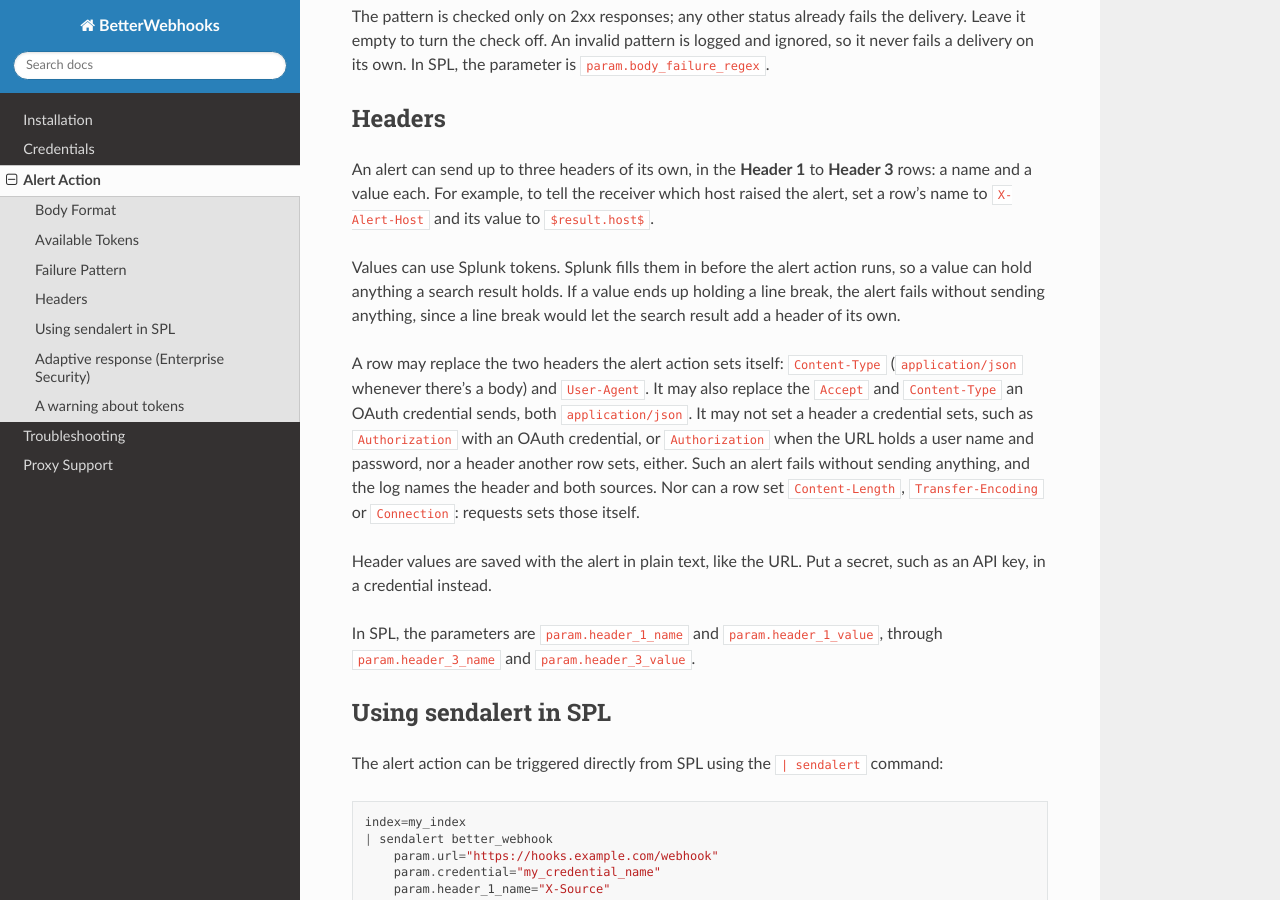
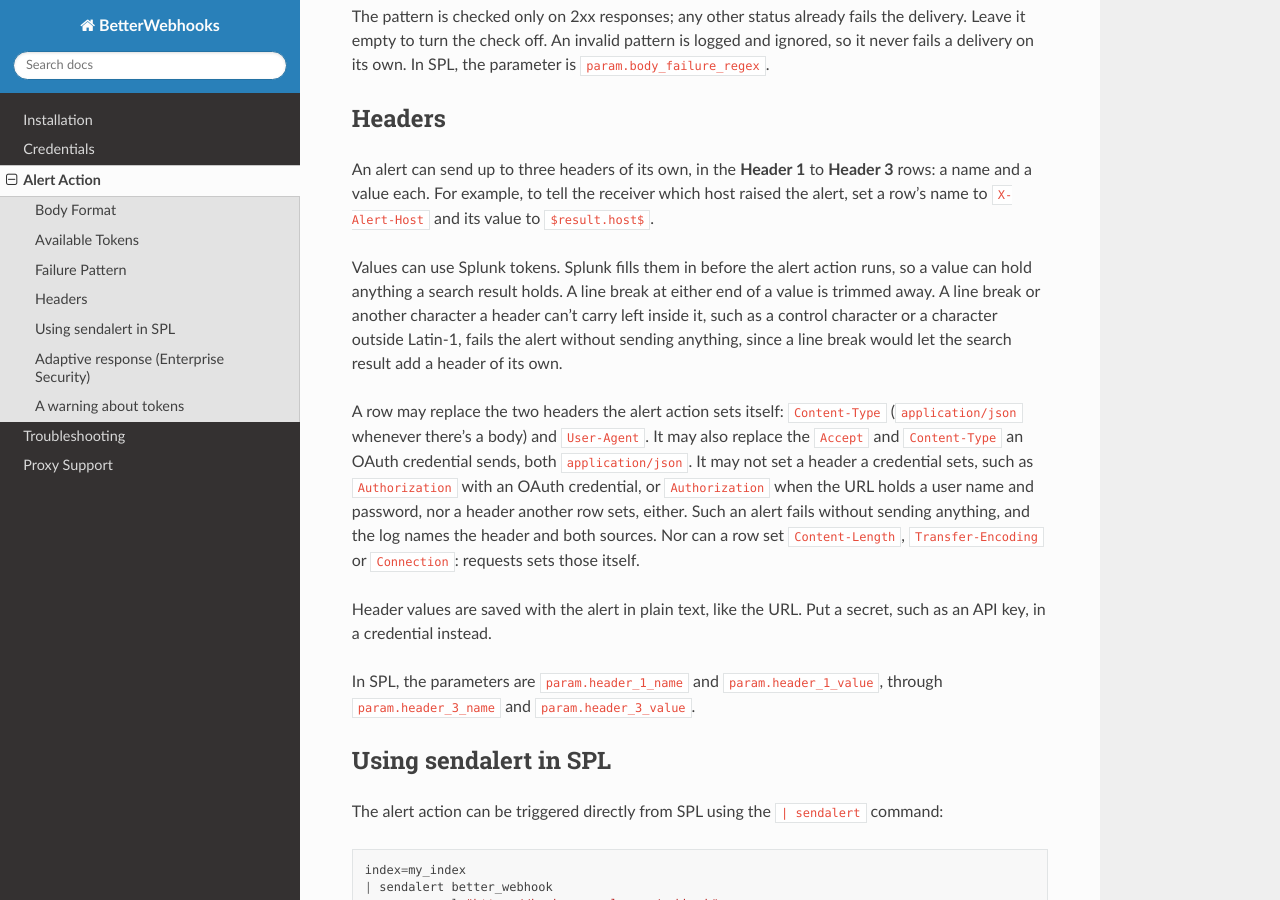
Before and after one commit to HurricaneLabs/BetterWebhooks, a Sphinx documentation site: the page built from docs/source/alert_action.rst, in a window 1280 px wide and 900 px high, scrolled down 1561 px. Built offline with Sphinx 7.4.7 and the Read the Docs theme 3.1.0, drawn with Linux system fonts in a browser that asks for light colours.

Commit message:
fix: BWH-V2-17 say in the docs that a value's end line breaks are trimmed (K13)

```diff
--- a/docs/source/alert_action.rst
+++ b/docs/source/alert_action.rst
@@ -90,9 +90,11 @@ which host raised the alert, set a row's name to ``X-Alert-Host`` and its
 value to ``$result.host$``.
 
 Values can use Splunk tokens. Splunk fills them in before the alert action
-runs, so a value can hold anything a search result holds. If a value ends up
-holding a line break, the alert fails without sending anything, since a line
-break would let the search result add a header of its own.
+runs, so a value can hold anything a search result holds. A line break at
+either end of a value is trimmed away. A line break or another character a
+header can't carry left inside it, such as a control character or a character
+outside Latin-1, fails the alert without sending anything, since a line break
+would let the search result add a header of its own.
 
 A row may replace the two headers the alert action sets itself:
 ``Content-Type`` (``application/json`` whenever there's a body) and
```
Also changed, not shown: packages/better-webhooks/src/main/resources/splunk/default/data/ui/alerts/better_webhook.html (+4 -3 lines), 1 other file.
